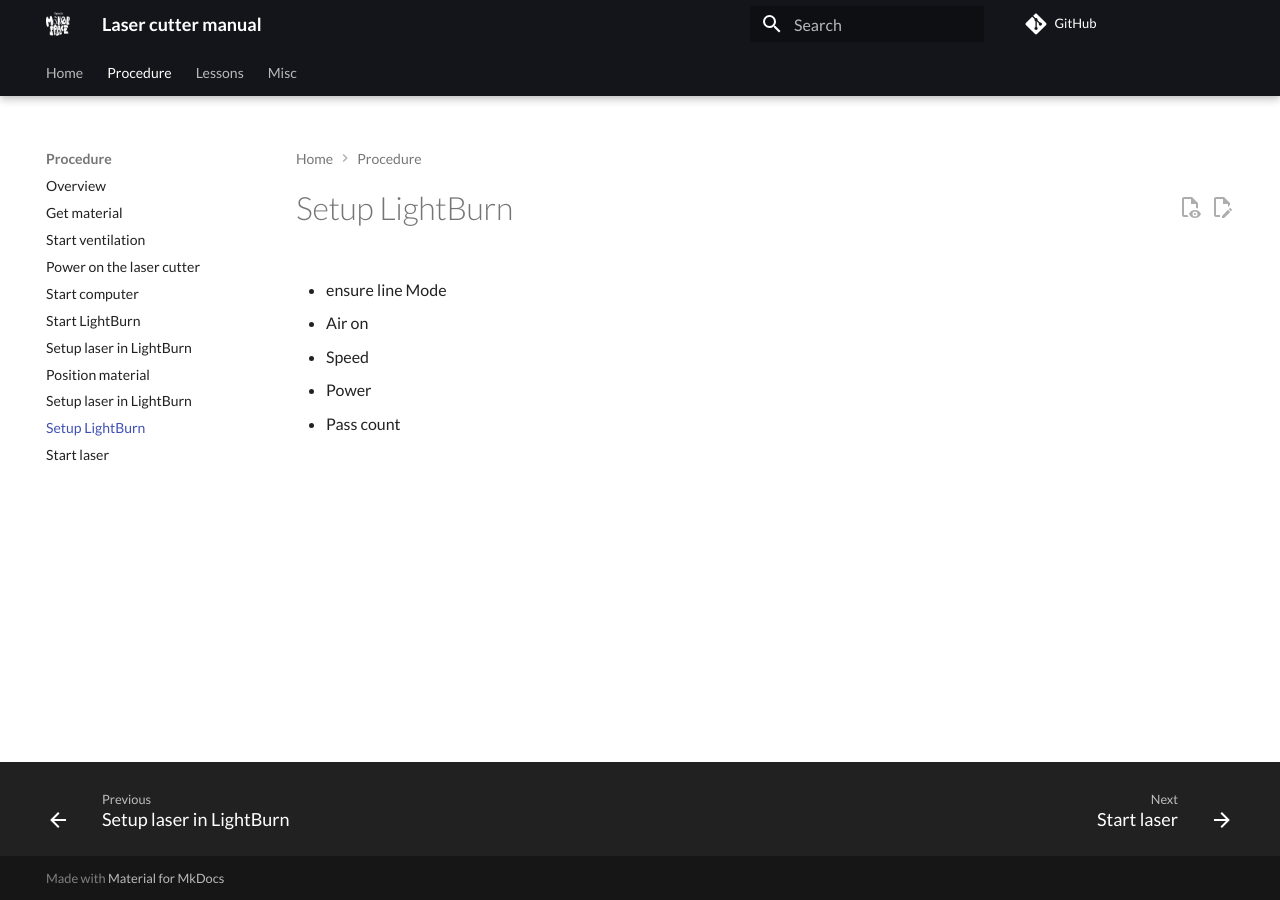
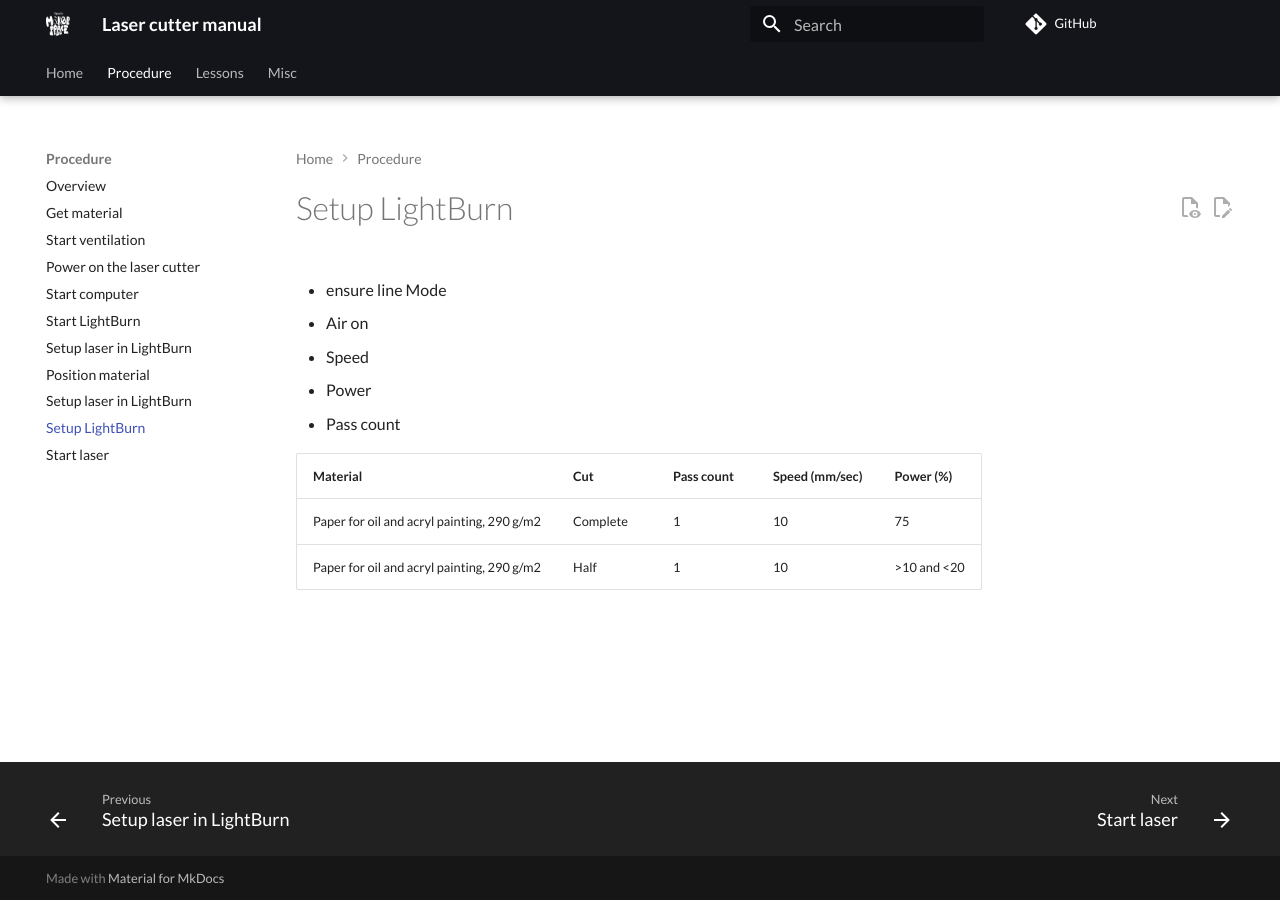
Before and after one commit to uppsala-makerspace/laser_cutter_guide, an MkDocs documentation site: the page built from docs/steps/setup_lightburn.md, in a window 1280 px wide. Built offline with MkDocs 1.6.1 and Material for MkDocs 9.7.7, drawn with Linux system fonts in a browser that asks for light colours; comment, search, counter and statistics services are not loaded.

Commit message:
Add laser setup

```diff
--- a/docs/steps/setup_lightburn.md
+++ b/docs/steps/setup_lightburn.md
@@ -14,3 +14,9 @@
 - Speed
 - Power
 - Pass count
+
+
+Material                                  |Cut     |Pass count|Speed (mm/sec)|Power (%)
+------------------------------------------|--------|----------|--------------|---------
+Paper for oil and acryl painting, 290 g/m2|Complete|1         |10            |75
+Paper for oil and acryl painting, 290 g/m2|Half    |1         |10            |>10 and <20
```
Also changed, not shown: docs/steps/get_material.md (+1 -0 lines).
